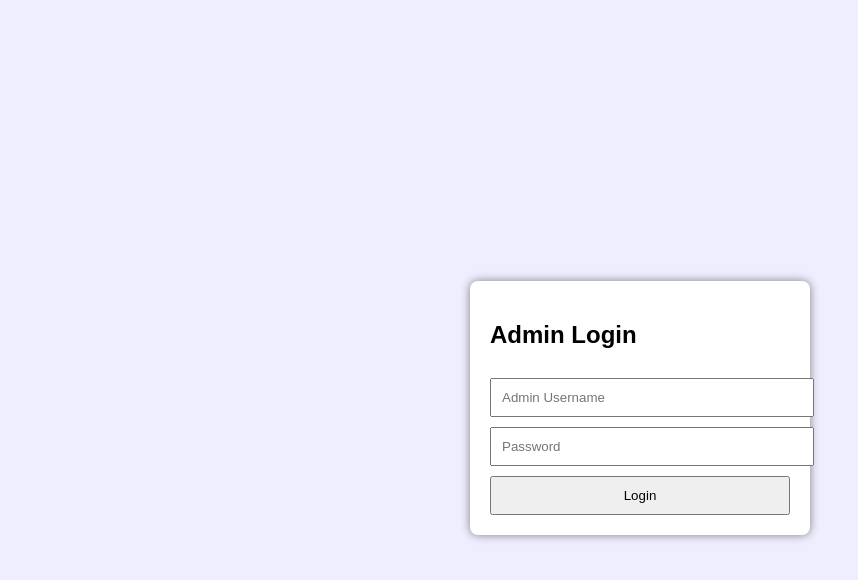
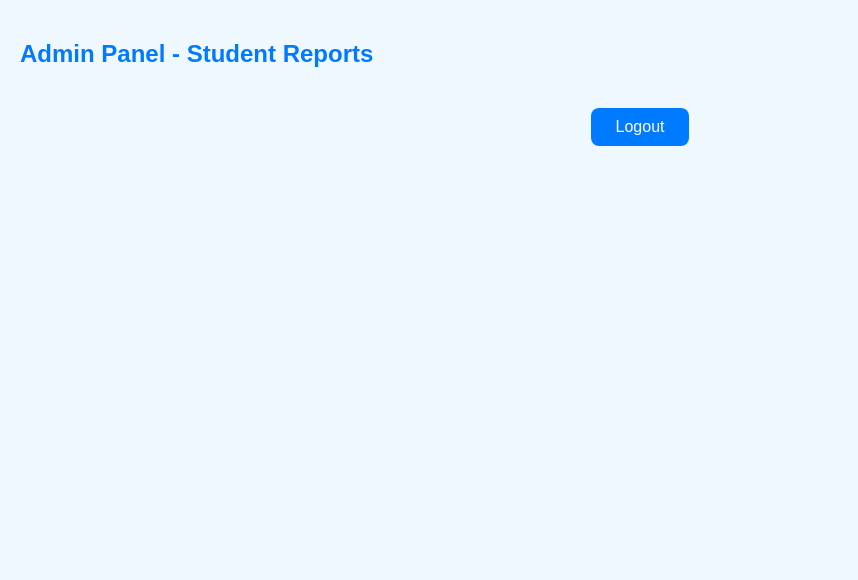
Before and after one commit to Shihab4099/TRAINING, a plain HTML site: page admin.html in a window 1280 px wide. Shown: the whole page, without its empty margins (0-858 px from the left). Drawn offline with Linux system fonts and the light colour scheme.

Commit message:
Update admin.html

```diff
--- a/admin.html
+++ b/admin.html
@@ -1,52 +1,97 @@
 <!DOCTYPE html>
-<html>
+<html lang="en">
 <head>
-  <title>Admin Login</title>
+  <meta charset="UTF-8" />
+  <meta name="viewport" content="width=device-width, initial-scale=1.0"/>
+  <title>Admin Panel</title>
   <style>
     body {
       font-family: Arial, sans-serif;
-      background-color: #eef;
-      display: flex;
-      justify-content: center;
-      align-items: center;
-      height: 100vh;
+      background-color: #f0f8ff;
+      margin: 0;
+      padding: 20px;
     }
-    .login-box {
-      background: white;
-      padding: 20px;
+
+    h2 {
+      color: #007BFF;
+    }
+
+    .report {
+      background-color: white;
+      padding: 15px;
+      margin-bottom: 15px;
+      border-radius: 10px;
+      box-shadow: 0 0 5px rgba(0,0,0,0.1);
+    }
+
+    .logout {
+      margin-top: 40px;
+      text-align: center;
+    }
+
+    .logout button {
+      background-color: #007BFF;
+      color: white;
+      padding: 10px 25px;
+      border: none;
       border-radius: 8px;
-      box-shadow: 0 0 10px gray;
-      width: 300px;
+      cursor: pointer;
+      font-size: 16px;
     }
-    input, button {
-      width: 100%;
-      padding: 10px;
-      margin-top: 10px;
+
+    .logout button:hover {
+      background-color: #0056b3;
     }
   </style>
 </head>
 <body>
-  <div class="login-box">
-    <h2>Admin Login</h2>
-    <input type="text" id="adminName" placeholder="Admin Username" />
-    <input type="password" id="adminPass" placeholder="Password" />
-    <button onclick="adminLogin()">Login</button>
+
+  <h2>Admin Panel - Student Reports</h2>
+
+  <div id="reportList"></div>
+
+  <div class="logout">
+    <button onclick="logout()">Logout</button>
   </div>
 
   <script>
-    const adminAccount = { username: "admin", password: "admin123" };
+    // Hifadhi data ya wanafunzi wote kutoka localStorage
+    function loadReports() {
+      const reportList = document.getElementById("reportList");
+      reportList.innerHTML = "";
 
-    function adminLogin() {
-      const user = document.getElementById("adminName").value;
-      const pass = document.getElementById("adminPass").value;
+      for (let i = 0; i < localStorage.length; i++) {
+        const key = localStorage.key(i);
+        if (key.startsWith("logbook_")) {
+          const data = JSON.parse(localStorage.getItem(key));
+          const studentEmail = key.replace("logbook_", "");
+          const div = document.createElement("div");
+          div.className = "report";
 
-      if (user === adminAccount.username && pass === adminAccount.password) {
-        localStorage.setItem("adminLoggedIn", "true");
-        window.location.href = "admin-dashboard.html";
-      } else {
-        alert("Invalid admin credentials.");
+          div.innerHTML = `<strong>${studentEmail}</strong><br/>${formatReport(data)}`;
+          reportList.appendChild(div);
+        }
       }
     }
+
+    function formatReport(reportData) {
+      let output = "";
+      for (const [week, days] of Object.entries(reportData)) {
+        output += `<u><b>${week}</b></u><ul>`;
+        for (const [day, task] of Object.entries(days)) {
+          output += `<li><b>${day}:</b> ${task}</li>`;
+        }
+        output += "</ul>";
+      }
+      return output;
+    }
+
+    function logout() {
+      window.location.href = "index.html";
+    }
+
+    loadReports();
   </script>
+
 </body>
 </html>
```
